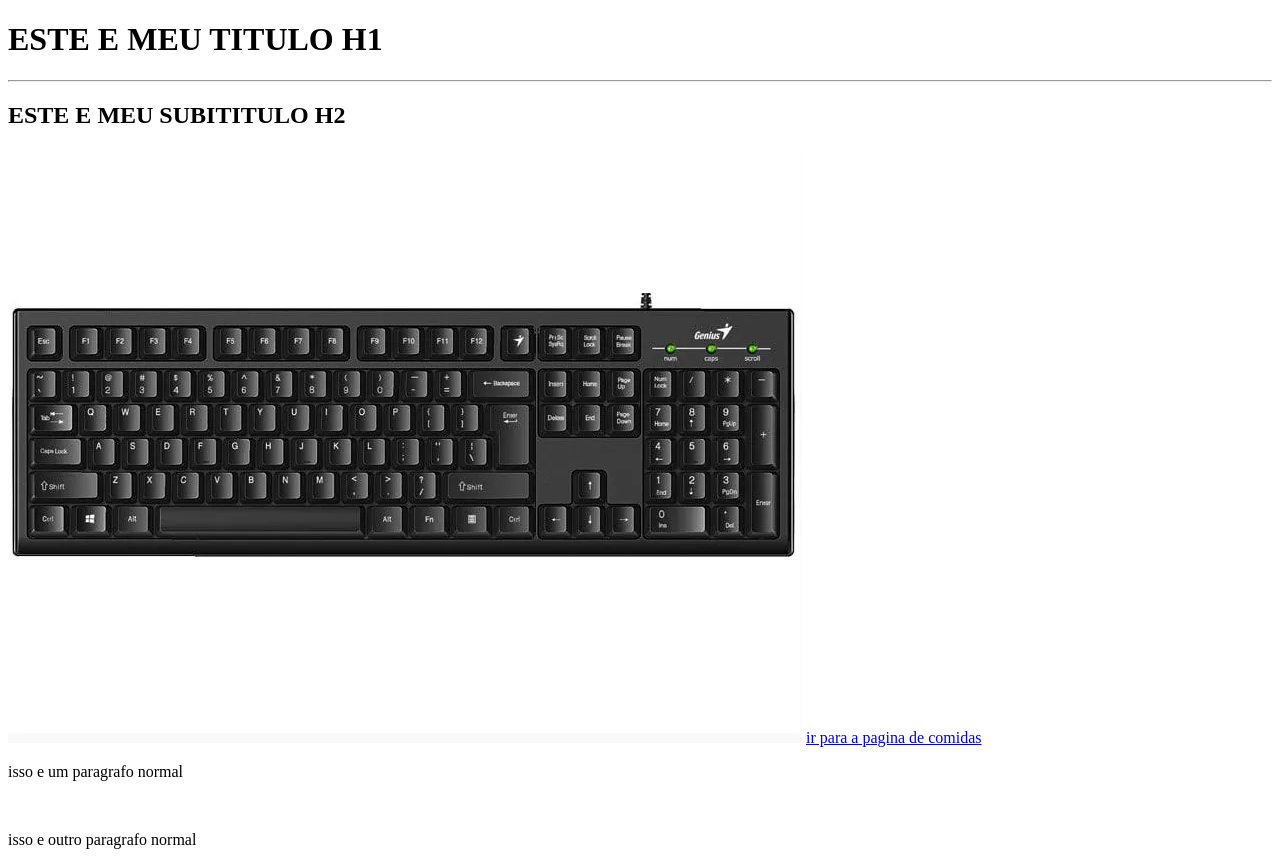
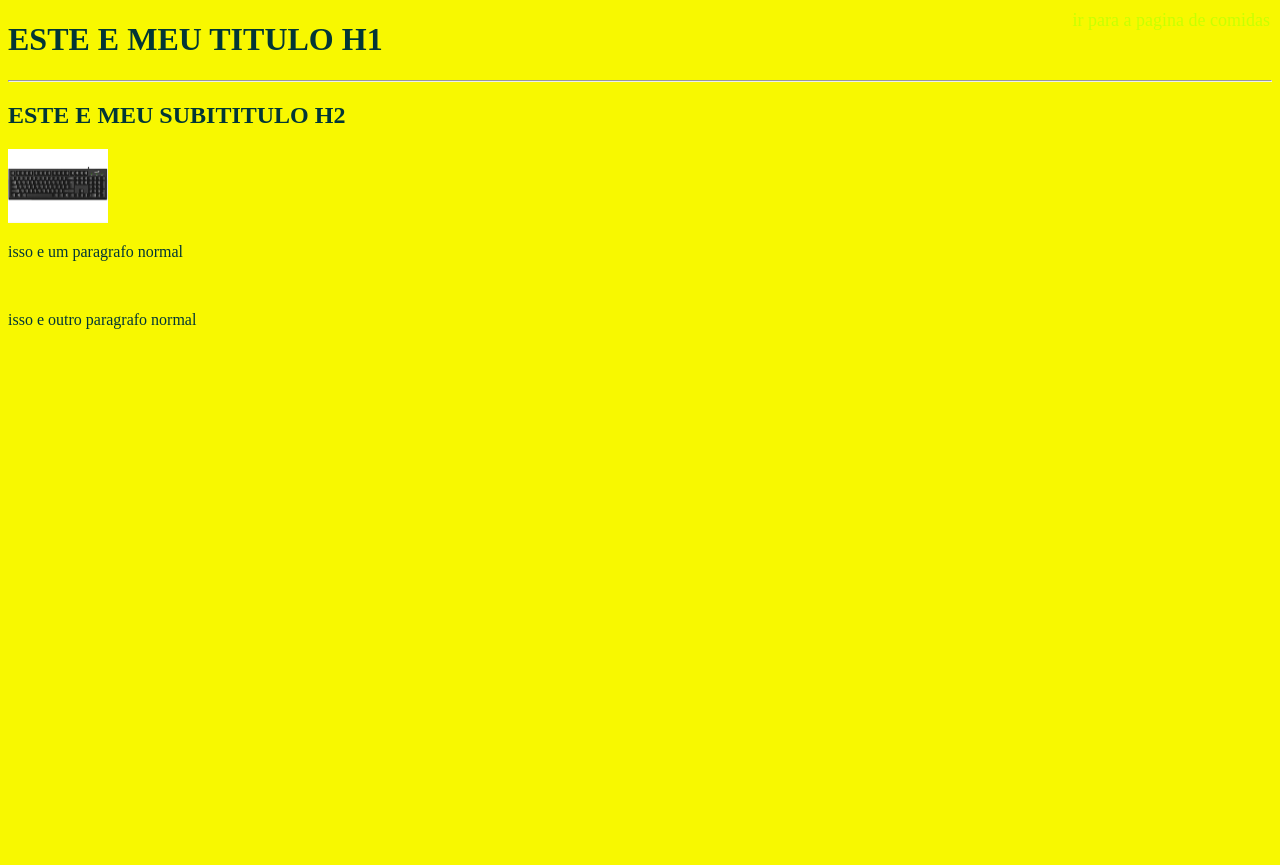
Before and after one commit to Pedromynds/mynds, a plain HTML site: page src/index.html in a window 1280 px wide. After the commit the page ends 800 px from the top, so only its background shows below. Drawn offline with Linux system fonts and the light colour scheme.

Commit message:
subindo aula

```diff
--- a/src/index.html
+++ b/src/index.html
@@ -5,6 +5,8 @@
     <meta charset="UTF-8">
     <meta name="viewport" content="width=device-width, initial-scale=1.0">
     <title>meu primeiro site</title>
+    <link rel="stylesheet" href="./style/index.css">
+    <link rel="stylesheet" href="./style/global.css">
 </head>
 
 <body>
@@ -19,7 +21,9 @@
 
         <img src="../image/teclado_genius_smart_kb_100_usb_preto_2053_1_b92e3ed11ea2015a4765a9a3d8def412.webp" alt="imagem">
 
-        <a href="./comidas.html">ir para a pagina de comidas</a>
+        <div id="links-index">
+            <a href="./comidas.html">ir para a pagina de comidas</a>
+        </div>
 
         <p>isso e um paragrafo normal</p><br />
         <p>isso e outro paragrafo normal</p>
--- /dev/null
+++ b/src/style/comidas.css
@@ -0,0 +1,12 @@
+img{
+    width: 100px;
+}
+
+#links-comidas{
+    position: fixed;
+    top:0;
+    right: 0;
+    padding: 10px;
+
+
+}
--- /dev/null
+++ b/src/style/flexblox.css
@@ -0,0 +1,20 @@
+.central{
+    background-color: rgb(8, 117, 50);
+    width: 1000px;
+    height: 400px;
+    display: flex;
+    flex-direction: row;
+    justify-content: center;
+    align-items: center;
+}
+body{
+    display:flex;
+    justify-content: center;
+    align-items: center;
+    min-height: 100vh;
+}
+.vermelho{
+    background-color: rgb(0, 0, 246);
+    width: 64px;
+    height: 64px;
+}
--- /dev/null
+++ b/src/style/global.css
@@ -0,0 +1,14 @@
+body {
+    background-color: rgb(248, 248, 0);
+    color: rgb(2, 54, 54);
+}
+
+a {
+    color: rgb(200, 255, 0);
+    text-decoration: none;
+    font-size: 18px;
+}
+
+a:hover {
+    text-decoration: rgb(36, 1, 71);
+}
--- /dev/null
+++ b/src/style/index.css
@@ -0,0 +1,12 @@
+img{
+    width: 100px;
+}
+
+#links-index{
+    position: fixed;
+    top:0;
+    right: 0;
+    padding: 10px;
+
+
+}
```
Also changed, not shown: src/comidas.html (+6 -1 lines), src/flexbox.html (added, +22 -0 lines).
